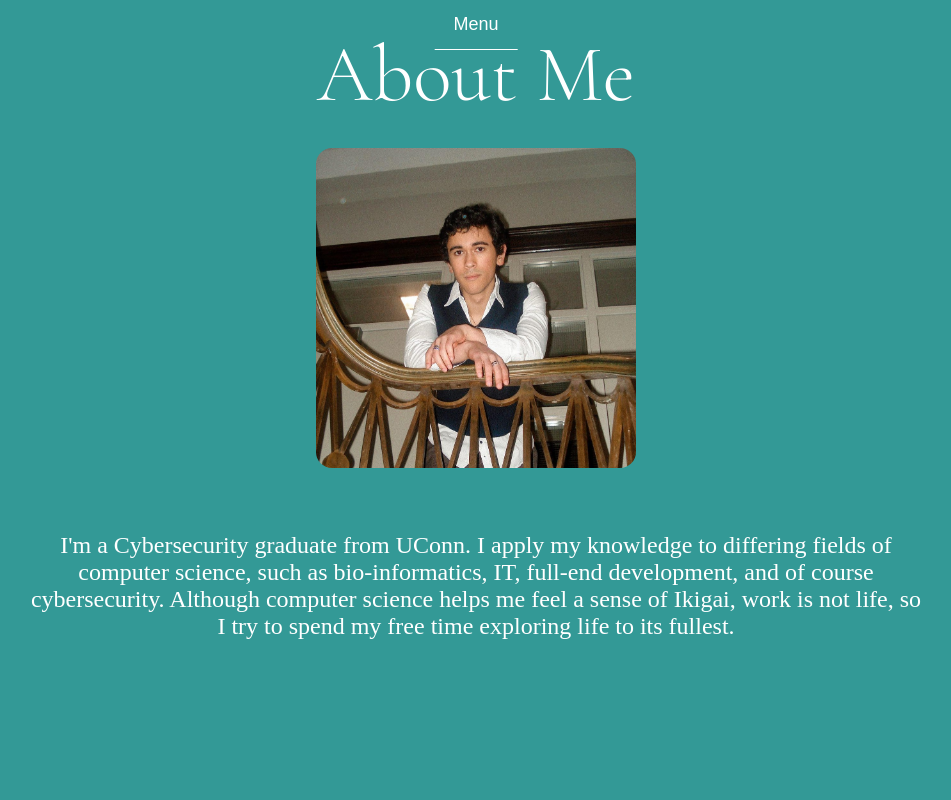
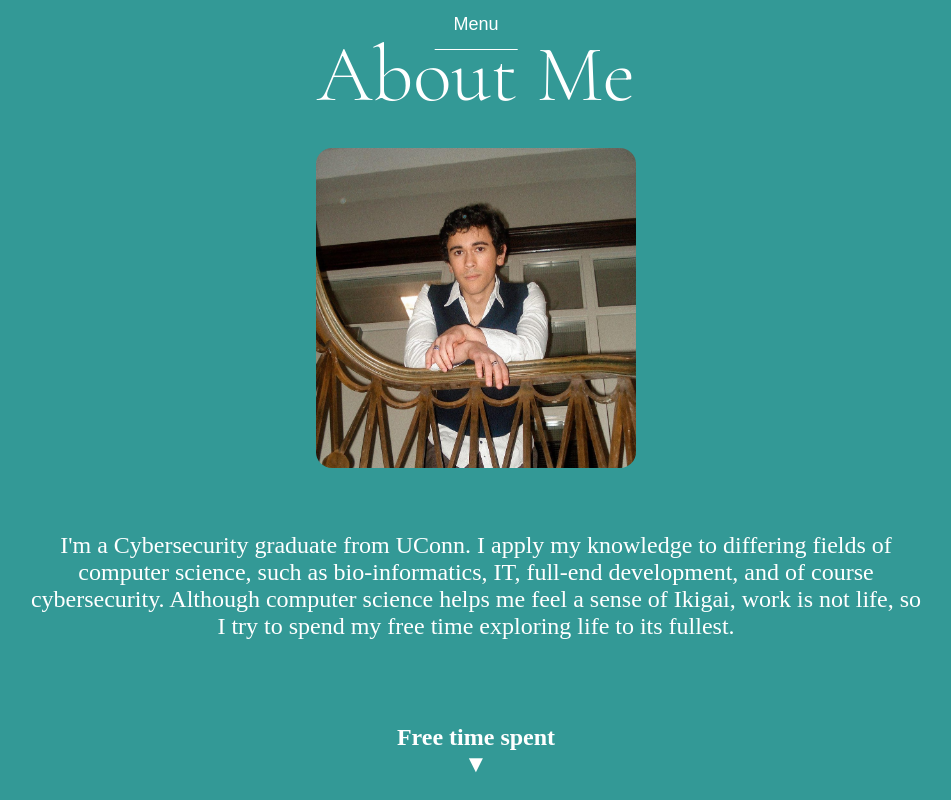
Before and after one commit to Ezequiel-Valencia/AvocadoMoon.github.io, a SvelteKit app: page /about_me in a window 1280 px wide. Shown: the top 800 px of the page, without its empty margins (164-1115 px from the left). Built offline with nearby package versions, Linux system fonts and the light colour scheme.

Commit message:
About me now handles smaller screens better

```diff
--- a/src/routes/about_me/+page.svelte
+++ b/src/routes/about_me/+page.svelte
@@ -4,27 +4,23 @@
   import Menu from "../menu.svelte";
 </script>
 
-<div id="main-div">
-  <Menu email=""></Menu>
-  <Me></Me>
+<span id="main-div">
+  <Menu email="" />
+  <Me />
 
-  <Hobbies></Hobbies>
-
-
-</div>
+  <Hobbies />
+</span>
 
 <!-- https://www.youtube.com/watch?v=vJNVramny9k -->
 <!-- Squircle is a lot easier so that for now -->
 
 <style lang="scss">
-
   #main-div {
+    // overflow:visible;
+    position: absolute;
+    left: 0%;
+    top: 0%;
     height: 100%;
     width: 100%;
-    top: 0px;
-    left: 0px;
-    padding: 0%;
-    position: absolute;
   }
-
 </style>
--- a/src/routes/about_me/hobbies.svelte
+++ b/src/routes/about_me/hobbies.svelte
@@ -98,7 +98,7 @@
 </script>
 
 <div id="hobbies">
-  <h1 id="hob-title">Freetime spent</h1>
+  <!-- <h1 id="hob-title">Freetime spent</h1> -->
   {#each hobbies as hob, index}
     <div id={hob.category} class="category">
       <h2>{hob.category}</h2>
@@ -139,7 +139,6 @@
     overflow: auto; //make stuff that overflows to make the div expand
     width: 100%;
     background: linear-gradient(to bottom, #339996, #329962, #12693b);
-
   }
 
   #hob-title {
@@ -149,7 +148,6 @@
   }
 
   .category {
-    // position: absolute;
     margin-left: auto; //aligns div in the center by auto making margins
     margin-right: auto;
     padding-left: 5%;
--- a/src/routes/about_me/me.svelte
+++ b/src/routes/about_me/me.svelte
@@ -15,6 +15,10 @@
       so I try to spend my free time exploring life to its fullest.
     </p>
   </div>
+
+  <h2>
+    Free time spent <br> ▼
+  </h2>
 </div>
 
 <style lang="scss">
@@ -26,6 +30,7 @@
     width: 100vw;
     background-color: #339996;
     text-align: center;
+    overflow:visible;
   }
   #squircle {
     height: 40%;
@@ -38,6 +43,11 @@
     background-size:cover;
     background-repeat: no-repeat;
     background-attachment:local;
+  }
+
+  #description{
+    position: relative;
+    width: 100vw;
   }
 
   #about-me {
@@ -59,4 +69,8 @@
 
     font-size: x-large;
   }
+
+  h2{
+    color: white;
+  }
 </style>
```
